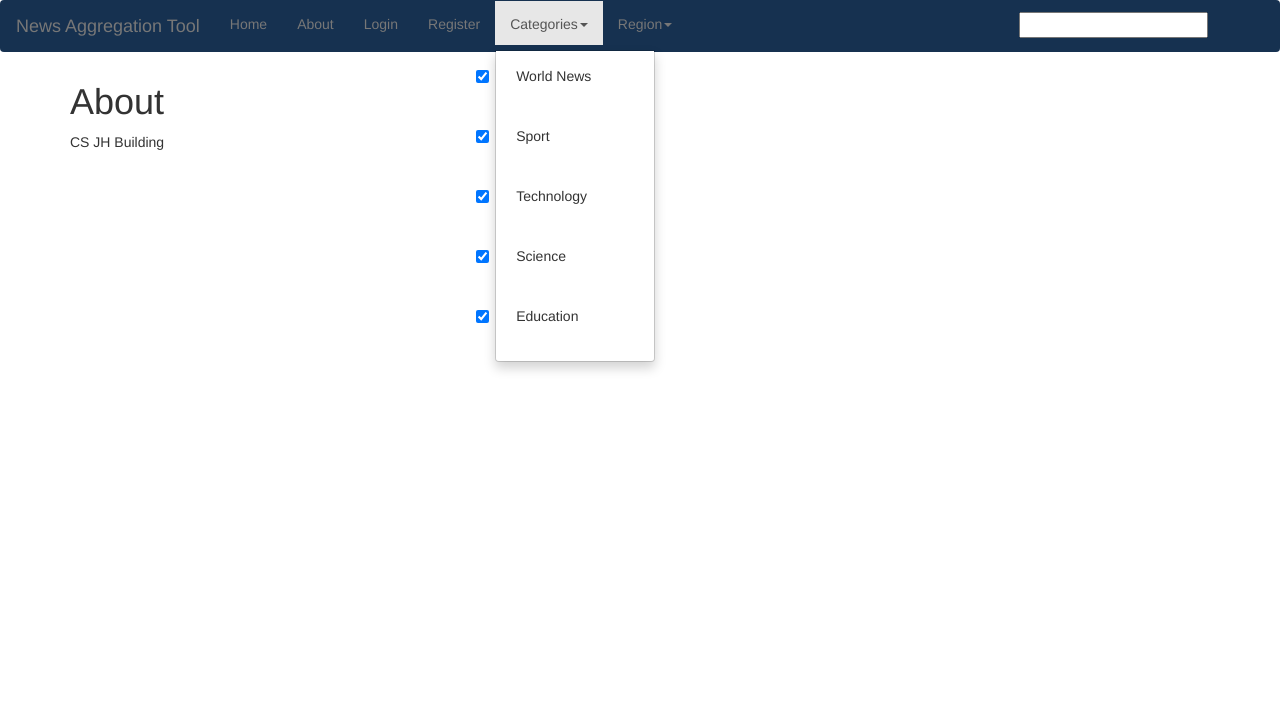
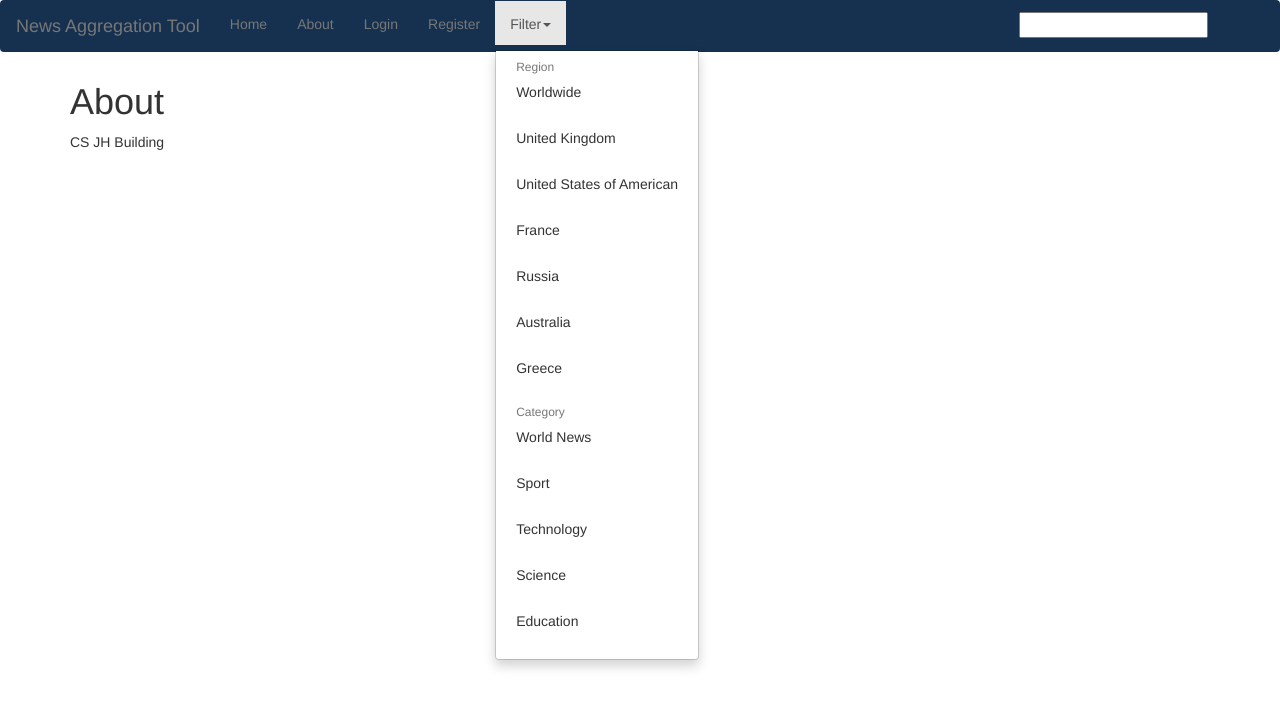
Before and after one commit to MaximKN/CS3051NAT, a Django app: page /about in a window 1280 px wide, after a click on "Filter". Shown: the top 708 px of the page. Run offline with Django 3.2, Linux system fonts and the light colour scheme; some libraries are stand-ins or nearby versions; some web fonts are replaced.

Commit message:
Added filters - categories and regions.
A dropdown on the start page is used to show a list of filtered articles.

The search page was also updated.

```diff
--- a/nat/models.py
+++ b/nat/models.py
@@ -3,6 +3,7 @@ from django.db import models
 import cgi
 
 SHORT_LEN_TEXT = 200
+region_specifier = 5
 
 
 class NewsCategory(models.Model):
--- a/nat/static/nat/style.css
+++ b/nat/static/nat/style.css
@@ -7,11 +7,11 @@
 .navbar-default {
   background-color: #163150;
   border-color: transparent;
-  padding-bottom: -20px;
+  /*padding-bottom: -20px;*/
 }
 
 .dropdown-menu > li > a {
-  margin-top: -40px;
+  /* margin-top: -40px;*/
 }
 
 .navbar-form {
--- a/nat/templates/nat/base.html
+++ b/nat/templates/nat/base.html
@@ -49,62 +49,22 @@
                   <li class="static"><a href="{% url 'login' %}">Login</a></li>
                   <li class="static"><a href="{% url 'register_user' %}">Register</a></li>
                   <!-- Dropdown menu for categories -->
-                <li class="dropdown">
-                     <a href="#" class="dropdown-toggle" data-toggle="dropdown" role="button" aria-haspopup="true" aria-expanded="false">Categories<span class="caret"></span></a>
+                  <li class="dropdown"><a href="#" class="dropdown-toggle" data-toggle="dropdown" role="button" aria-haspopup="true" aria-expanded="false">Filter<span class="caret"></span></a>
                       <ul class="dropdown-menu">
-                          <li><div class="checkbox checkbox-info checkbox-circle">
-                             <input id="checkbox8" class="styled" type="checkbox" checked>
-                             <label for="checkbox8">World News</label>
-                          </div></li>
-                          <li><div class="checkbox checkbox-info checkbox-circle">
-                             <input id="checkbox8" class="styled" type="checkbox" checked>
-                             <label for="checkbox8">Sport</label>
-                          </div></li>
-                          <li><div class="checkbox checkbox-info checkbox-circle">
-                             <input id="checkbox8" class="styled" type="checkbox" checked>
-                             <label for="checkbox8">Technology</label>
-                          </div></li>
-                          <li><div class="checkbox checkbox-info checkbox-circle">
-                             <input id="checkbox8" class="styled" type="checkbox" checked>
-                             <label for="checkbox8">Science</label>
-                          </div></li>
-                          <li><div class="checkbox checkbox-info checkbox-circle">
-                             <input id="checkbox8" class="styled" type="checkbox" checked>
-                             <label for="checkbox8">Education</label>
-                          </div></li>
-                      </ul>
-                     </li>
-              <li class="dropdown">
-                     <a href="#" class="dropdown-toggle" data-toggle="dropdown" role="button" aria-haspopup="true" aria-expanded="false">Region<span class="caret"></span></a>
-                        <ul class="dropdown-menu">
-                          <li><div class="checkbox checkbox-info checkbox-circle">
-                             <input id="checkbox8" class="styled" type="checkbox" checked>
-                             <label for="checkbox8">Worldwide</label>
-                          </div></li>
-                          <li><div class="checkbox checkbox-info checkbox-circle">
-                             <input id="checkbox8" class="styled" type="checkbox" checked>
-                             <label for="checkbox8">United Kingdom</label>
-                          </div></li>
-                          <li><div class="checkbox checkbox-info checkbox-circle">
-                             <input id="checkbox8" class="styled" type="checkbox" checked>
-                             <label for="checkbox8">United States of American</label>
-                          </div></li>
-                          <li><div class="checkbox checkbox-info checkbox-circle">
-                             <input id="checkbox8" class="styled" type="checkbox" checked>
-                             <label for="checkbox8">France</label>
-                          </div></li>
-                          <li><div class="checkbox checkbox-info checkbox-circle">
-                             <input id="checkbox8" class="styled" type="checkbox" checked>
-                             <label for="checkbox8">Russia</label>
-                          </div></li>
-                          <li><div class="checkbox checkbox-info checkbox-circle">
-                             <input id="checkbox8" class="styled" type="checkbox" checked>
-                             <label for="checkbox8">Australia</label>
-                          </div></li>
-                            <li><div class="checkbox checkbox-info checkbox-circle">
-                             <input id="checkbox8" class="styled" type="checkbox" checked>
-                             <label for="checkbox8">Greece</label>
-                          </div></li>
+                          <li class="dropdown-header">Region</li>
+                          <li><a href="/category/0">Worldwide</a></li>
+                          <li><a href="/category/1">United Kingdom</a></li>
+                          <li><a href="/category/2">United States of American</a></li>
+                          <li><a href="/category/3">France</a></li>
+                          <li><a href="/category/4">Russia</a></li>
+                          <li><a href="/category/5">Australia</a></li>
+                          <li><a href="/category/6">Greece</a></li>
+                          <li class="dropdown-header">Category</li>
+                          <li><a href="/category/7">World News</a></li>
+                          <li><a href="/category/8">Sport</a></li>
+                          <li><a href="/category/9">Technology</a></li>
+                          <li><a href="/category/10">Science</a></li>
+                          <li><a href="/category/11">Education</a></li>
                       </ul>
                   </li>
               </ul>
@@ -119,6 +79,7 @@
 
   <div class="container main-content">
       {% block content %}
+
       {% endblock %}
   </div><!-- /.container -->
 
--- a/nat/templates/nat/category.html
+++ b/nat/templates/nat/category.html
@@ -1,8 +1,4 @@
 {% extends 'nat/base.html' %}
-
-{% block title %}
-{{ category.title }}
-{% endblock %}
 
 {%  block content %}
     {% for article in articles %}
--- a/nat/urls.py
+++ b/nat/urls.py
@@ -6,7 +6,7 @@ urlpatterns = [
     url(r'^$', 'nat.views.home', name='home'),
     url(r'^about$', 'nat.views.about', name='about'),
     url(r'^articles/(?P<article_id>[0-9]+)/$', 'nat.views.show_article', name='article'),
-    url(r'^newscategory/(?P<newscategory_title>)/$', 'nat.views.show_category', name='newscategory'),
+    url(r'^category/([0-9]+)/$', 'nat.views.show_category', name='category'),
     # url(r'^feed/(?P<rssfeed_id>[0-9]+)/$', 'nat.views.show_feed', name='rssfeed')
     url(r'^login', 'nat.views.login', name='login'),
     url(r'^register_user', 'nat.views.register_user', name='register_user'),
--- a/nat/views.py
+++ b/nat/views.py
@@ -141,12 +141,10 @@ def show_article(request, article_id):
     return render(request, 'nat/article.html', {'article': article})
 
 
-def show_category(request, newscategory_id):
-    category = get_object_or_404(NewsCategory, id=newscategory_id)
-    articles = category.article_set.all()
+def show_category(request, category_specifier):
+    articles = Article.objects.filter(country=category_specifier)
     context = {
-        'articles': articles,
-        'category': category,
+        'articles': articles
     }
     return render(request, 'nat/category.html', context)
 
```
Also changed, not shown: nat/rssparser.py (+10 -12 lines), nat/templates/nat/search_results.html (+41 -6 lines). Lines whose indentation alone changed are shown as unchanged.
